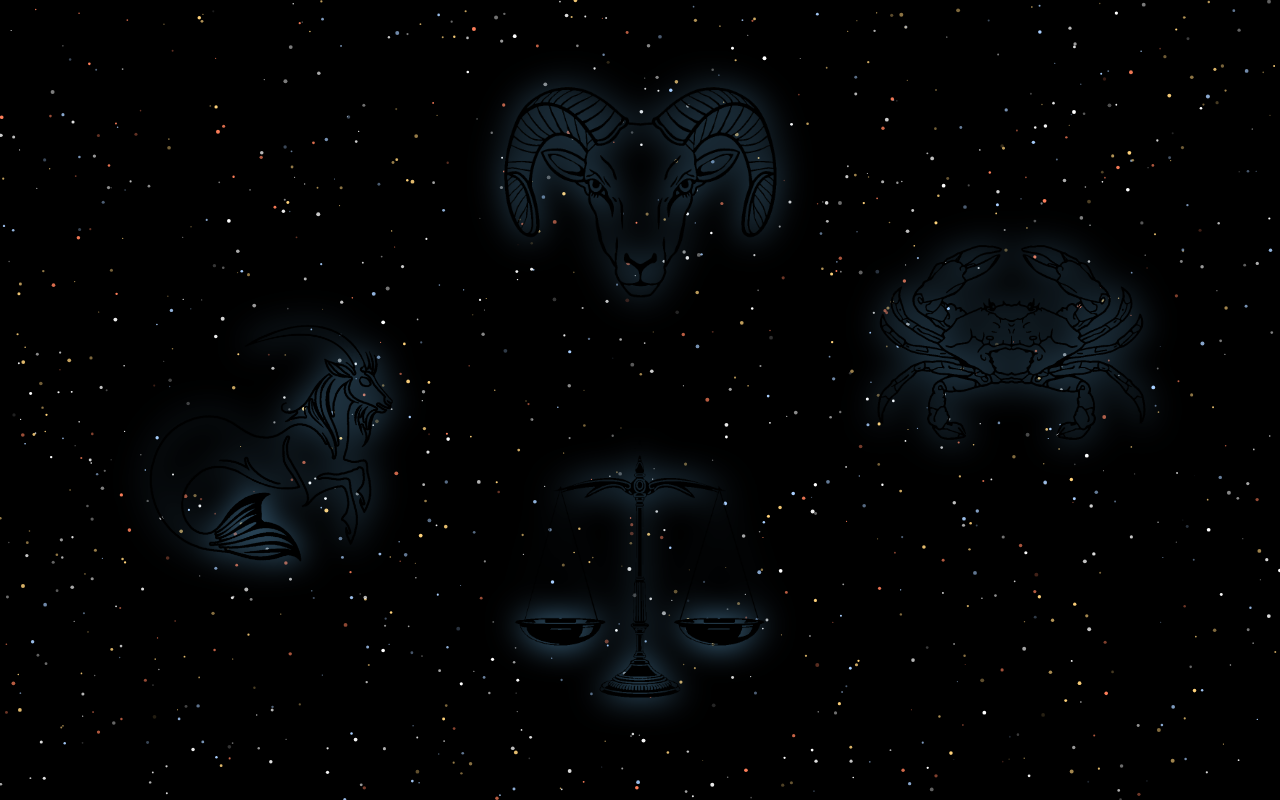
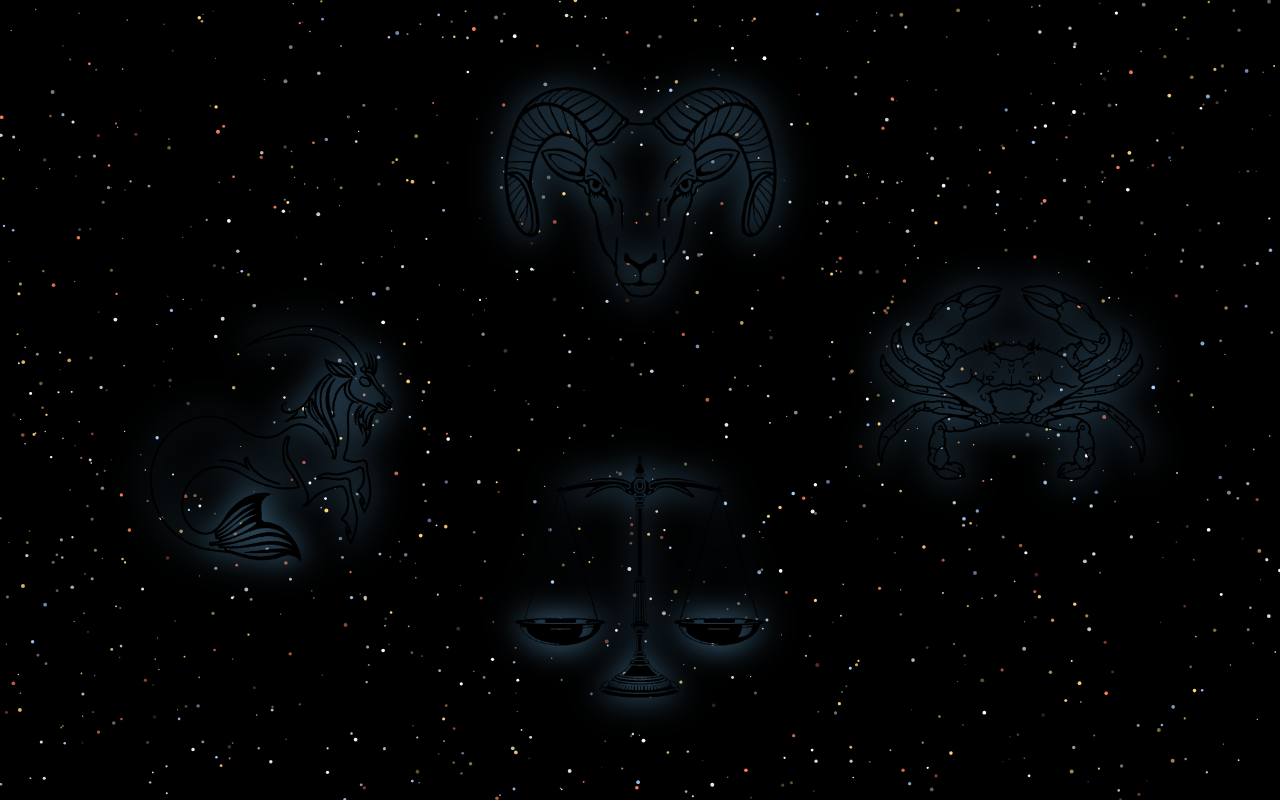
Before and after one commit to nevinBoyd/starlore, a React (Vite) app: page /starmap in a window 1280 px wide. Built offline with nearby package versions, Linux system fonts and the light colour scheme; a web font is replaced by a local one.

Commit message:
Adjust placement on page

```diff
--- a/src/components/Cancer.css
+++ b/src/components/Cancer.css
@@ -3,7 +3,7 @@
 .cancer-img {
   position: absolute;
   right: 8%;
-  top: 43%;
+  top: 48%;
   transform: translateY(-50%);
 
   width: 26vw;
```
